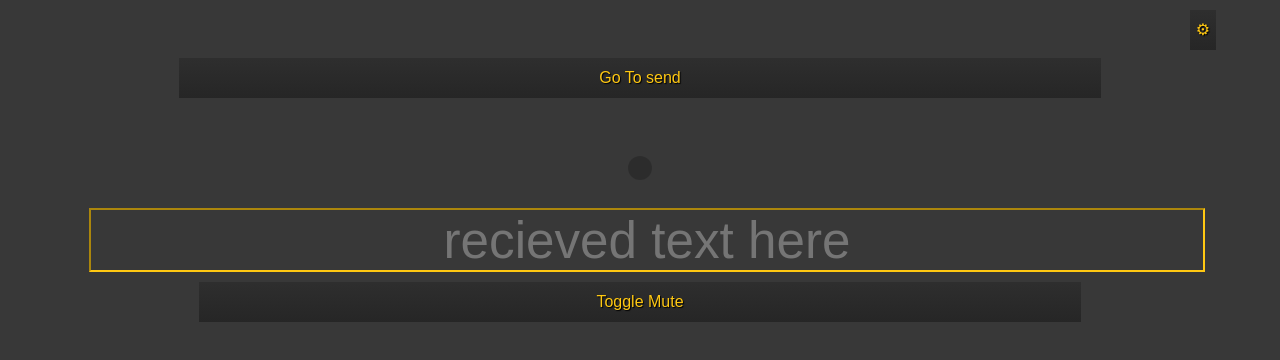
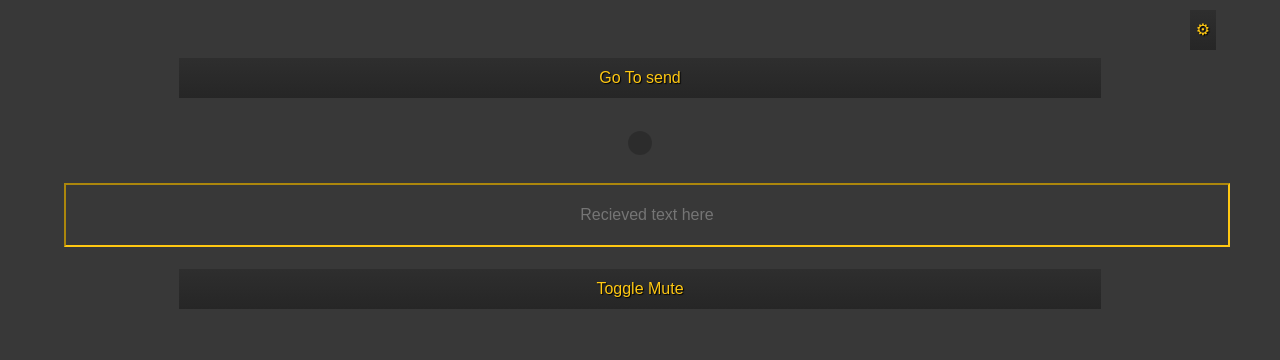
Before and after one commit to gugajazz/Sine_messaging, a React (Create React App) app: page / in a window 1280 px wide. Both pictures are taken after a click on the button "Go To receive". Shown: the top 360 px of the page. Built offline with nearby package versions, Linux system fonts and the light colour scheme.

Commit message:
i like it

```diff
--- a/src/Receiver.js
+++ b/src/Receiver.js
@@ -369,7 +369,7 @@ function Receiver() {
     }
 
     return (
-        <div className="controls">
+        <div>
 
 
 
@@ -381,7 +381,9 @@ function Receiver() {
                 </div>
             </div>
 
-            <input disabled="disabled" id="outputForMsg" placeholder="recieved text here" value={outputValue}/>
+            <input disabled="disabled" id="outputForMsg" placeholder="Recieved text here" value={outputValue}/>
+
+            <br/><br/>
 
             <button onClick={voiceMute}>
                 Toggle Mute
--- a/src/Sender.js
+++ b/src/Sender.js
@@ -153,7 +153,10 @@ function Sender() {
 
             <br/><br/>
 
-            <input type="text" ref={inputValue} autoComplete="off" id="msgToSend" placeholder="text here"/>
+            <input type="text" ref={inputValue} autoComplete="off" id="msgToSend" placeholder="Text to send here"/>
+
+            <br/><br/>
+
             <button onClick={sendMFSK}>
                 Send
             </button>
--- a/src/SetSettings.js
+++ b/src/SetSettings.js
@@ -218,6 +218,8 @@ function SetSettings() {
 
             </form>
 
+            <br/><br/>
+
             <button id="submitFormBtn" type="submit" form="settingsForm" value="Update">Submit form</button>
 
         </div>
--- a/src/app.css
+++ b/src/app.css
@@ -147,14 +147,14 @@ input{
     color: white;
 }
 
-#outputForMsg{
+/*#outputForMsg{
     width: 100%;
     height: 50px;
     font-size: 4vw;
     padding: 5px;
     text-align: center;
     overflow-x: scroll;
-}
+}*/
 
 .outputIncorrect{
     border: 3px solid red;
```
